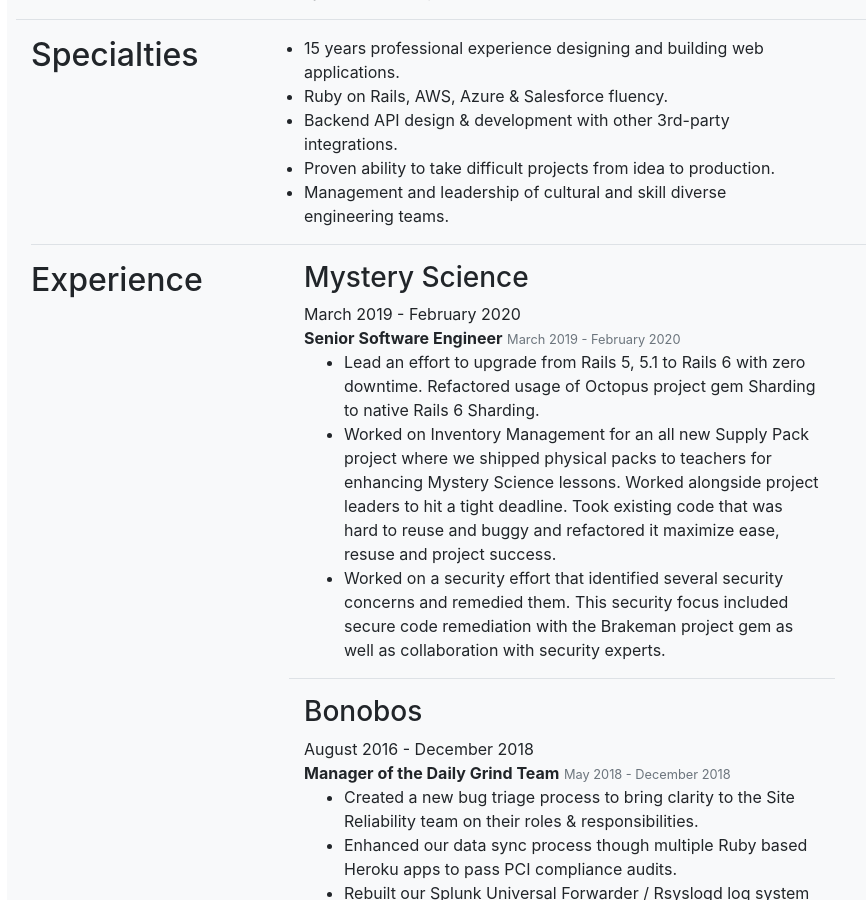
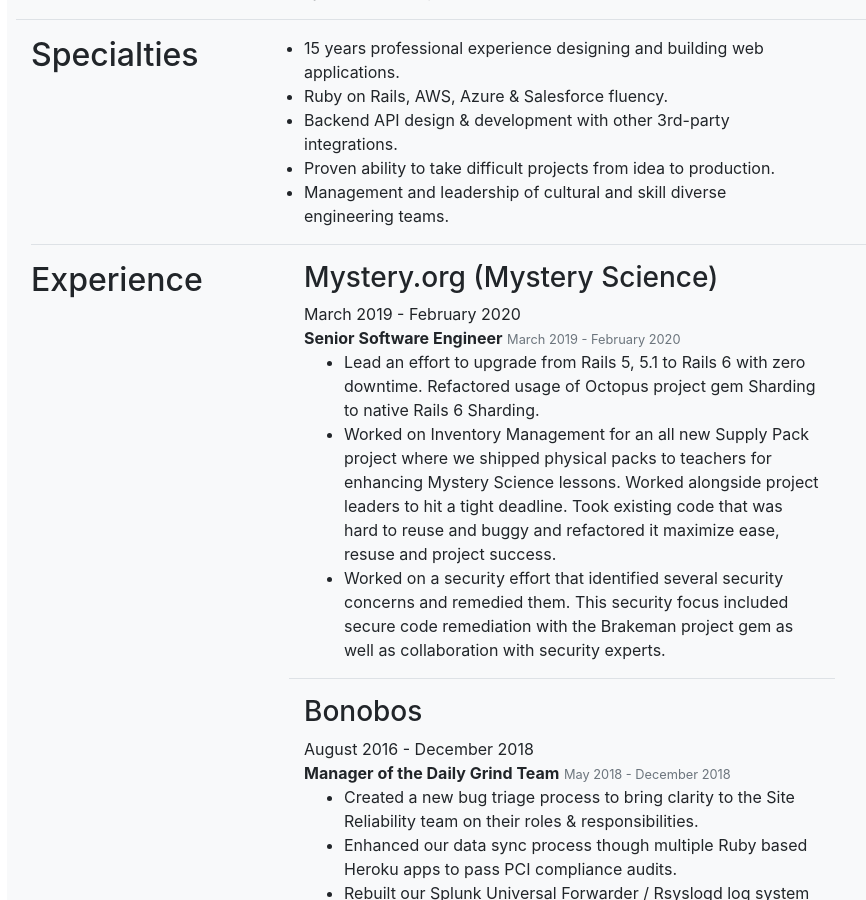
Before and after one commit to jdodson/jdodsonorg, a Jekyll site: the page built from resume.html, in a window 1280 px wide and 900 px high, scrolled down 428 px. Shown: the whole window, without its empty margins (78-944 px from the left). Built offline with Jekyll 4.4.1, drawn with Linux system fonts in a browser that asks for light colours; nearby versions of some CDN libraries.

Commit message:
Mystery Science -> Mystery.org

```diff
--- a/docs/resume.html
+++ b/docs/resume.html
@@ -76,7 +76,7 @@
 
       <div class="col-sm-6 border-bottom">
         <div>
-          <h3>Mystery Science</h3>
+          <h3>Mystery.org (Mystery Science)</h3>
           <div>March 2019 - February 2020</div>
         </div>
 
--- a/resume.html
+++ b/resume.html
@@ -50,7 +50,7 @@
 
       <div class="col-sm-6 border-bottom">
         <div>
-          <h3>Mystery Science</h3>
+          <h3>Mystery.org (Mystery Science)</h3>
           <div>March 2019 - February 2020</div>
         </div>
 
```
